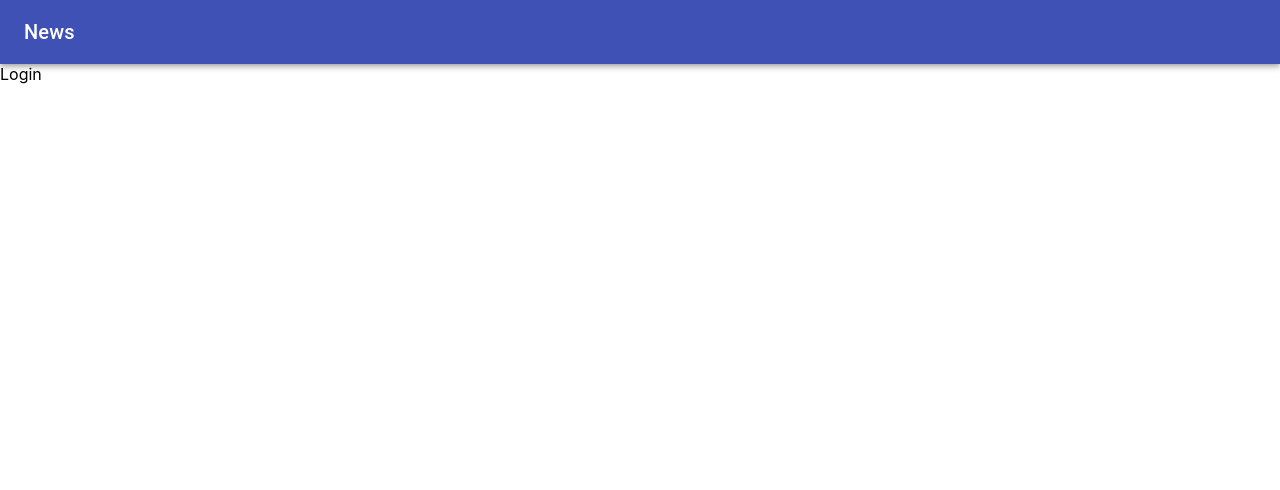
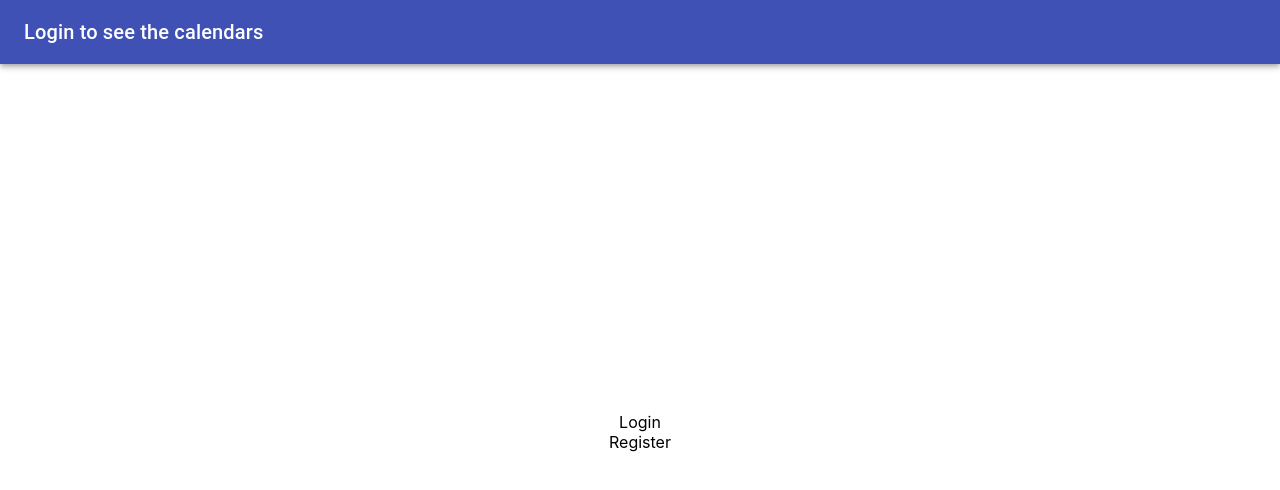
Before and after one commit to chifgeri/calendar-frontend, a React (Create React App) app: page /login in a window 1280 px wide. Shown: the top 490 px of the page. Built offline with nearby package versions, Linux system fonts and the light colour scheme.

Commit message:
Add login page

```diff
--- a/src/Routes.tsx
+++ b/src/Routes.tsx
@@ -1,6 +1,7 @@
 import React from "react";
 import { Switch } from "react-router";
 import ProtectedRoute from "./components/ProtectedRoute";
+import LoginPage from "./pages/LoginPage";
 import Page from "./pages/Page";
 
 interface Props {}
@@ -9,11 +10,11 @@ const Routes = (props: Props) => {
   return (
     <Switch>
       <ProtectedRoute path="/login">
-        <Page>Login</Page>
+        <LoginPage />
       </ProtectedRoute>
 
       <ProtectedRoute guard path="/">
-        <Page>Asdasd</Page>
+        <Page title="Main">Asdasd</Page>
       </ProtectedRoute>
     </Switch>
   );
--- /dev/null
+++ b/src/pages/LoginPage.tsx
@@ -0,0 +1,20 @@
+import { Grid } from "@material-ui/core";
+import React from "react";
+import Page from "./Page";
+
+interface Props {}
+
+const LoginPage = (props: Props) => {
+  return (
+    <Page title="Login to see the calendars">
+      <Grid container justify="center" direction="column" alignItems="center">
+        {/* <LoginForm /> */}
+        <Grid item>Login</Grid>
+        <Grid item>Register</Grid>
+        {/* <RegisterForm modal /> */}
+      </Grid>
+    </Page>
+  );
+};
+
+export default LoginPage;
--- a/src/pages/Page.tsx
+++ b/src/pages/Page.tsx
@@ -1,6 +1,10 @@
 import React from "react";
 import styled from "styled-components";
-import { AppBar, Toolbar, Typography } from "@material-ui/core";
+import { AppBar, AppBarProps, Toolbar, Typography } from "@material-ui/core";
+
+export type PageProps = AppBarProps & {
+  title: string;
+};
 
 const PageContainer = styled.div`
   display: flex;
@@ -13,12 +17,12 @@ const MainContent = styled.div`
   flex-grow: 1;
 `;
 
-const Page: React.FC = ({ children }) => {
+const Page: React.FC<PageProps> = ({ children, title, ...rest }) => {
   return (
     <PageContainer>
-      <AppBar position="static">
+      <AppBar position="static" {...rest}>
         <Toolbar>
-          <Typography variant="h6">News</Typography>
+          <Typography variant="h6">{title}</Typography>
         </Toolbar>
       </AppBar>
       <MainContent>{children}</MainContent>
```
